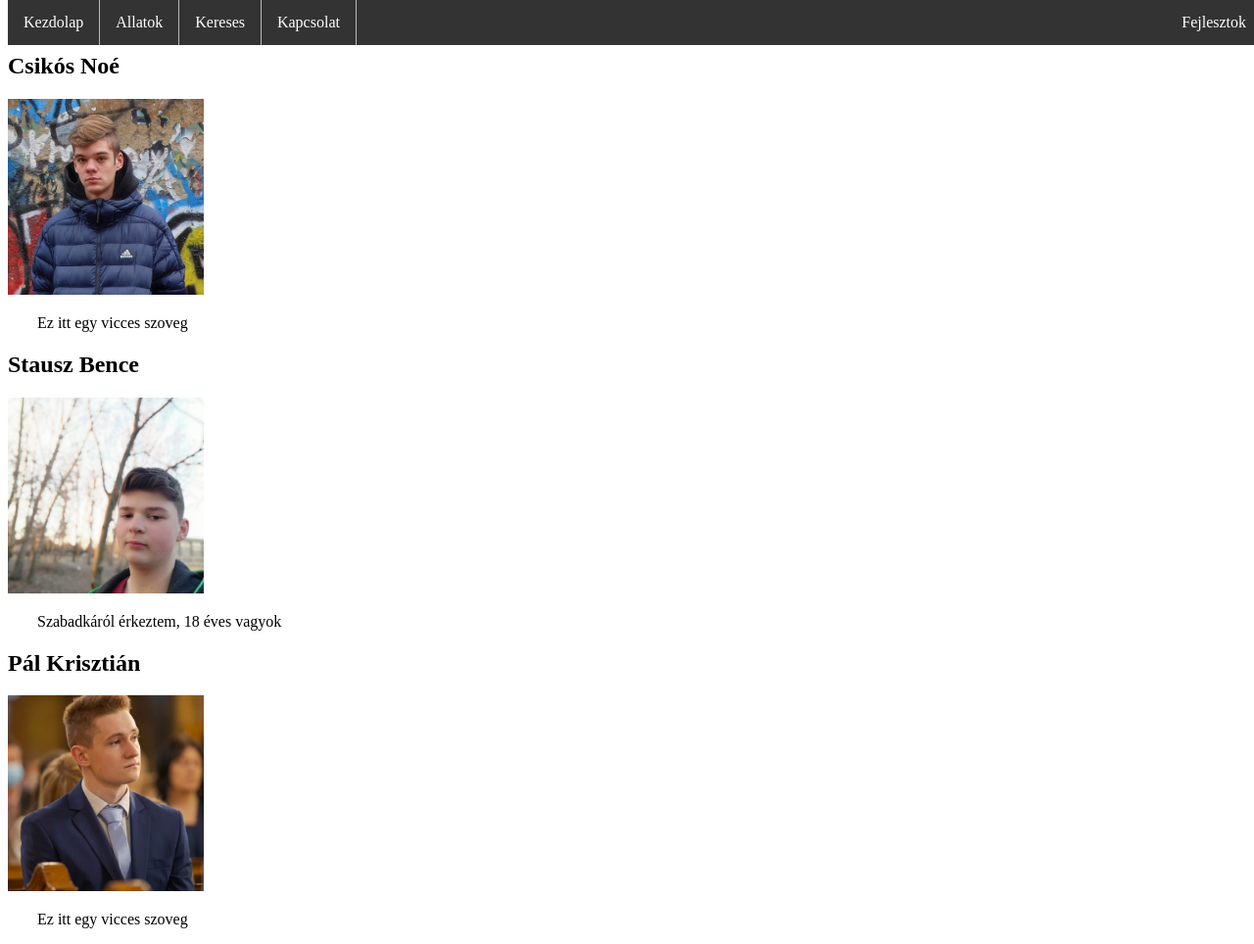
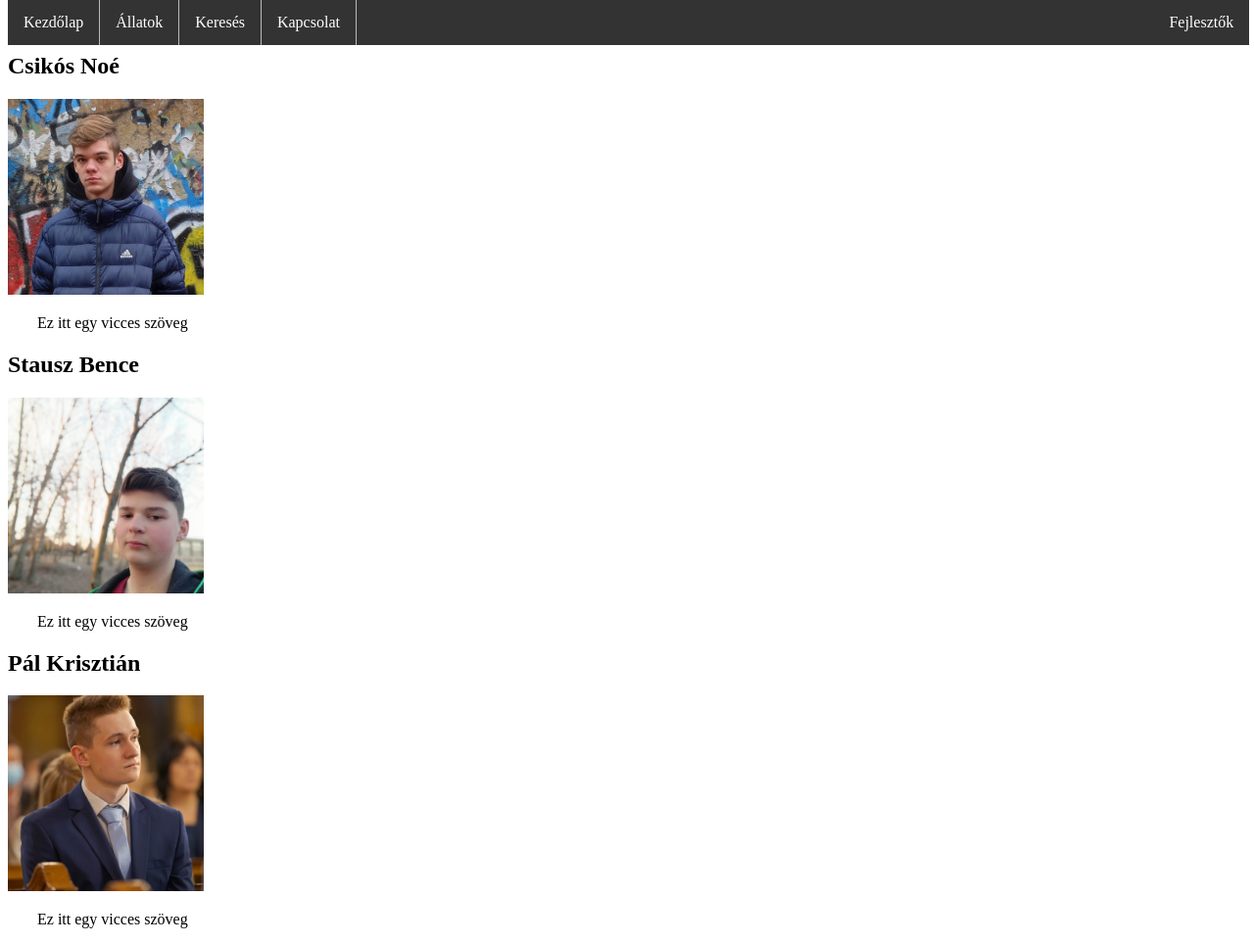
Before and after one commit to palkrisz12/ZooLove, a PHP site: page /Developers.html in a window 1280 px wide. Shown: the whole page at 98% size. Run offline with PHP 8.4, Linux system fonts and the light colour scheme.

Commit message:
Negyedik Commit

```diff
--- a/web/Developers.html
+++ b/web/Developers.html
@@ -3,17 +3,17 @@
 <head>
     <meta charset="UTF-8">
     <link rel="stylesheet" href="Nav.css">
-    <title>Fejlesztok</title>
+    <title>Fejlesztők</title>
 </head>
 <body>
 
 <nav>
     <ul>
-        <li><a href="Main.html">Kezdolap</a></li>
-        <li><a href="Allatok_tomen.html">Allatok</a></li>
-        <li><a href="Kereses.html">Kereses</a></li>
+        <li><a href="Main.html">Kezdőlap</a></li>
+        <li><a href="Allatok_tomen.html">Állatok</a></li>
+        <li><a href="Kereses.html">Keresés</a></li>
         <li><a href="Kapcsolat.html">Kapcsolat</a></li>
-        <li style="float:right"><a href="Developers.html">Fejlesztok</a></li>
+        <li style="float:right"><a href="Developers.html">Fejlesztők</a></li>
     </ul>
 </nav>
 
@@ -24,19 +24,19 @@
 <div>
     <h2>Csikós Noé</h2>
     <img src=kepek/dev2.jpg width="200" height="200">
-    <p>Ez itt egy vicces szoveg</p>
+    <p>Ez itt egy vicces szöveg</p>
 </div>
 
 <div>
     <h2>Stausz Bence</h2>
     <img src=kepek/dev3.jpg width="200" height="200">
-    <p>Szabadkáról érkeztem, 18 éves vagyok</p>
+    <p>Ez itt egy vicces szöveg</p>
 </div>
 
 <div>
     <h2>Pál Krisztián</h2>
     <img src=kepek/dev1.jpg width="200" height="200">
-    <p>Ez itt egy vicces szoveg</p>
+    <p>Ez itt egy vicces szöveg</p>
 </div>
 
 
--- a/web/Nav.css
+++ b/web/Nav.css
@@ -6,7 +6,7 @@ ul {
     background-color: #333;
     position: fixed;
     top: 0;
-    width: 100%;
+    width: 99%;
 }
 
 li {
@@ -38,6 +38,3 @@ p {
     color: black;
     text-indent: 30px;
 }
-p {
-    font-family: "Times New Roman", Times, serif;
-}
```
Also changed, not shown: web/Allatok_tomen.html (+6 -6 lines), web/Kapcsolat.html (+12 -5 lines), web/Kereses.html (+5 -5 lines), web/Main.html (+8 -6 lines).
